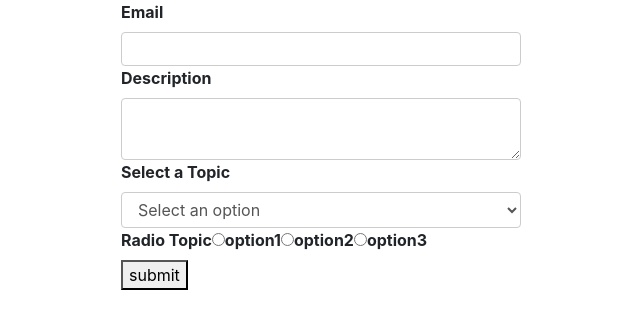
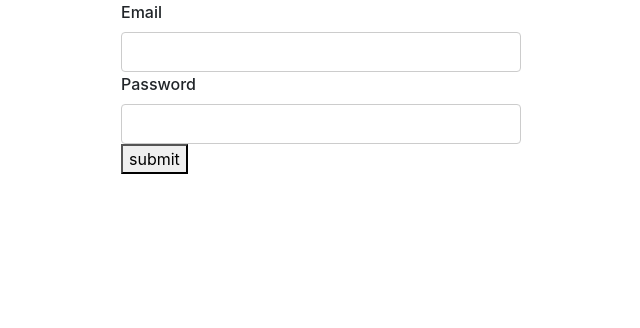
Before and after one commit to Hardi-Shah/React-Application, a React (Create React App) app: page / in a window 1280 px wide. Shown: the top 328 px of the page, without its empty margins (319-959 px from the left). Built offline with nearby package versions, Linux system fonts and the light colour scheme.

Commit message:
Initial Commit

```diff
--- a/package.json
+++ b/package.json
@@ -3,6 +3,9 @@
   "version": "0.1.0",
   "private": true,
   "dependencies": {
+    "@chakra-ui/react": "^1.1.0",
+    "@emotion/react": "^11.1.4",
+    "@emotion/styled": "^11.0.0",
     "@testing-library/jest-dom": "^5.11.6",
     "@testing-library/react": "^11.2.2",
     "@testing-library/user-event": "^12.6.0",
@@ -11,8 +14,10 @@
     "concurrently": "^5.3.0",
     "font-awesome": "^4.7.0",
     "formik": "^2.2.6",
+    "framer-motion": "^3.1.1",
     "json-server": "^0.16.3",
     "react": "^17.0.1",
+    "react-datepicker": "^3.3.0",
     "react-dom": "^17.0.1",
     "react-router-dom": "^5.2.0",
     "react-scripts": "4.0.1",
--- a/src/App.css
+++ b/src/App.css
@@ -38,6 +38,7 @@ label {
 
 input[type='text'],
 input[type='email'],
+input[type='password'],
 textarea,
 select {
   display: block;
--- a/src/App.js
+++ b/src/App.js
@@ -13,11 +13,12 @@ import AddTodo from './components/crudapp/todos/AddTodo';
 import EditTodo from './components/crudapp/todos/EditTodo';
 import Todo from './components/crudapp/todos/Todo';
 import NotFound from './components/crudapp/pages/NotFound';
-
+import {theme,ThemeProvider} from '@chakra-ui/react'
 
 function App() {
   return (
     // <Router>
+    <ThemeProvider theme={theme}>
     <div className="App">
       {/* <Demo /> */}
       <Formik/>
@@ -30,6 +31,7 @@ function App() {
           <Route exact path="/NotFound" component={NotFound} />
         </Switch> */}
     </div>
+    </ThemeProvider>
     //</Router>
   );
 }
--- a/src/components/Formik.js
+++ b/src/components/Formik.js
@@ -2,12 +2,18 @@ import React from 'react'
 
 import YoutubeForm from '../components/formikdemo/YoutubeForm';
 import FormikContainer from '../components/formikdemo/FormikContainer';
+import LoginForm from './formikdemo/LoginForm';
+import RegistrationForm from './formikdemo/RegistrationForm';
+import EnrollmentForm from './formikdemo/EnrollmentForm';
 
 function Formik() {
     return (
         <div className="Formik">
             {/* <YoutubeForm /> */}
-            <FormikContainer/>
+             {/* <FormikContainer/>  */}
+             <LoginForm/>
+            {/* <RegistrationForm/> */}
+            {/* <EnrollmentForm/> */}
         </div>
     )
 }
--- /dev/null
+++ b/src/components/formikdemo/ChakraInput.js
@@ -0,0 +1,25 @@
+import React from 'react'
+import { Field } from 'formik'
+import {
+  Input,
+  FormControl,
+  FormLabel,
+  FormErrorMessage
+} from '@chakra-ui/react'
+
+function ChakraInput (props) {
+  const { label, name, ...rest } = props
+  return (
+    <Field name={name}>
+      {({ field, form }) => (
+        <FormControl isInvalid={form.errors[name] && form.touched[name]}>
+          <FormLabel htmlFor={name}>{label}</FormLabel>
+          <Input id={name} {...rest} {...field} />
+          <FormErrorMessage>{form.errors[name]}</FormErrorMessage>
+        </FormControl>
+      )}
+    </Field>
+  )
+}
+
+export default ChakraInput
--- /dev/null
+++ b/src/components/formikdemo/CheckboxGroup.js
@@ -0,0 +1,34 @@
+import React from 'react'
+import { Field, ErrorMessage } from 'formik'
+import TextError from './TextError'
+
+function CheckboxGroup (props) {
+  const { label, name, options, ...rest } = props
+  return (
+    <div >
+      <label>{label}</label>
+      <Field name={name}>
+        {({ field }) => {
+          return options.map(option => {
+            return (
+              <React.Fragment key={option.key}>
+                <input
+                  type='checkbox'
+                  id={option.value}
+                  {...field}
+                  {...rest}
+                  value={option.value}
+                  checked={field.value.includes(option.value)}
+                />
+                <label htmlFor={option.value}>{option.key}</label>
+              </React.Fragment>
+            )
+          })
+        }}
+      </Field>
+      <ErrorMessage component={TextError} name={name} />
+    </div>
+  )
+}
+
+export default CheckboxGroup
--- /dev/null
+++ b/src/components/formikdemo/DatePicker.js
@@ -0,0 +1,31 @@
+import React from 'react'
+import DateView from 'react-datepicker'
+import { Field, ErrorMessage } from 'formik'
+import TextError from './TextError'
+import 'react-datepicker/dist/react-datepicker.css'
+
+function DatePicker(props) {
+    const { label, name, ...rest } = props
+    return (
+        <div >
+            <label htmlFor={name}>{label}</label>
+            <Field name={name}>
+                {({ form, field }) => {
+                    const { setFieldValue } = form
+                    const { value } = field
+                    return (
+                        <DateView
+                            id={name}
+                            {...field}
+                            {...rest}
+                            selected={value}
+                            onChange={val => setFieldValue(name, val)}
+                        />
+                    )
+                }}
+            </Field>
+            <ErrorMessage  name={name} component={TextError} />
+        </div>
+    )
+}
+export default DatePicker
--- /dev/null
+++ b/src/components/formikdemo/EnrollmentForm.js
@@ -0,0 +1,79 @@
+import React from 'react'
+import { Formik, Form } from 'formik'
+import * as Yup from 'yup'
+import FormikControl from './FormikControl'
+
+function EnrollmentForm() {
+    const dropdownOptions = [
+        {
+            key: 'Select an option', value: ''
+        },
+        {
+            key: 'Angular', value: 'angular'
+        },
+        {
+            key: 'React', value: 'react'
+        },
+        {
+            key: 'Vue', value: 'vue'
+        }
+    ]
+    const checkboxOptions = [
+        {
+            key: 'HTML', value: 'html'
+        },
+        {
+            key: 'CSS', value: 'css'
+        },
+        {
+            key: 'Javascript', value: 'javascript'
+        }
+    ]
+    const initialValues = {
+        email: '',
+        bio: '',
+        course: '',
+        skills: [],
+        courseDate: null
+
+    }
+    const onSubmit = values => {
+        console.log('Form data', values)
+        console.log('Saved data', JSON.parse(JSON.stringify(values)))
+    }
+
+    const validationSchema = Yup.object({
+        email: Yup.string().email('Invalid email format').required('Reuired'),
+        bio: Yup.string().required('Reuired'),
+        course: Yup.string().required('Reuired'),
+        courseDate: Yup.date().required('Required').nullable()
+    })
+    return (
+        <Formik initialValues={initialValues}
+            onSubmit={onSubmit}
+            validationSchema={validationSchema}>
+            {
+                formik => (
+                    <Form>
+                        <FormikControl control='input' label='Email' name='email' type='email' />
+                        <FormikControl control='textarea' label='Bio' name='bio' />
+                        <FormikControl control='select' label='Course' name='course' options={dropdownOptions} />
+                        <FormikControl
+                            control='checkbox'
+                            label='Your Skillset'
+                            name='skills'
+                            options={checkboxOptions}
+                        />
+                        <FormikControl
+                            control='date'
+                            label='Course Date'
+                            name='courseDate'
+                        />
+                        <button type='submit' disabled={!formik.isValid}>submit</button>
+                    </Form>
+                )
+            }
+        </Formik>
+    )
+}
+export default EnrollmentForm
--- a/src/components/formikdemo/FormikContainer.js
+++ b/src/components/formikdemo/FormikContainer.js
@@ -29,21 +29,31 @@ function FormikContainer() {
             key: 'option3', value: 'roption3'
         }
     ]
+    const checkboxOptions = [
+        { key: 'Option 1', value: 'cOption1' },
+        { key: 'Option 2', value: 'cOption2' },
+        { key: 'Option 3', value: 'cOption3' }
+    ]
     const initialValues = {
         email: '',
         description: '',
         selectOption: '',
-        radioOption:''
+        radioOption: '',
+        checkboxOption: [],
+        birtdate: null
     }
     const onSubmit = values => {
         console.log('Form data', values)
+        console.log('Saved data', JSON.parse(JSON.stringify(values)))
     }
 
     const validationSchema = Yup.object({
         email: Yup.string().required('Reuired'),
         description: Yup.string().required('Reuired'),
         selectOption: Yup.string().required('Reuired'),
-        radioOption: Yup.string().required('Reuired')
+        radioOption: Yup.string().required('Reuired'),
+        checkboxOption: Yup.array().required('Required'),
+        birtdate: Yup.date().required('Required').nullable()
     })
     return (
         <Formik initialValues={initialValues}
@@ -56,6 +66,17 @@ function FormikContainer() {
                         <FormikControl control='textarea' label='Description' name='description' />
                         <FormikControl control='select' label='Select a Topic' name='selectOption' options={dropdownOptions} />
                         <FormikControl control='radio' label='Radio Topic' name='radioOption' options={radioOptions} />
+                        <FormikControl
+                            control='checkbox'
+                            label='Checkbox topics'
+                            name='checkboxOption'
+                            options={checkboxOptions}
+                        />
+                        <FormikControl
+                            control='date'
+                            label='Pick a date'
+                            name='birthDate'
+                        />
                         <button type='submit'>submit</button>
                     </Form>
                 )
--- a/src/components/formikdemo/FormikControl.js
+++ b/src/components/formikdemo/FormikControl.js
@@ -3,6 +3,10 @@ import Input from './Input'
 import TextArea from './TextArea'
 import Select from './Select'
 import RadioButton from './RadioButton'
+import CheckboxGroup from './CheckboxGroup'
+import DatePicker from './DatePicker'
+import ChakraInput from './ChakraInput'
+
 function FormikControl(props) {
     const { control, ...rest } = props
     switch (control) {
@@ -10,8 +14,9 @@ function FormikControl(props) {
         case 'textarea':return <TextArea {...rest}/>
         case 'select':return <Select {...rest}/>
         case 'radio':return <RadioButton {...rest}/>
-        case 'checkbox':
-        case 'date':
+        case 'checkbox':return <CheckboxGroup {...rest}/>
+        case 'date':return <DatePicker {...rest}/>
+        case 'chakrainput':return <ChakraInput {...rest}/>
         default: return null
     }
 }
--- /dev/null
+++ b/src/components/formikdemo/LoginForm.js
@@ -0,0 +1,37 @@
+import React from 'react'
+import { Formik, Form } from 'formik'
+import * as Yup from 'yup'
+import FormikControl from './FormikControl'
+
+function LoginForm() {
+
+    const initialValues = {
+        email: '',
+        password: ''
+    }
+    const onSubmit = values => {
+        console.log('Form data', values)
+    }
+
+    const validationSchema = Yup.object({
+        email: Yup.string().email('invalid email format').required('Reuired'),
+        password: Yup.string().required('Reuired')
+    })
+    return (
+        <Formik initialValues={initialValues}
+            onSubmit={onSubmit}
+            validationSchema={validationSchema}>
+            {
+                formik => (
+                    <Form>
+                          {/* <FormikControl control='input' label='Email' name='email' type='email' /> */}
+                        <FormikControl control='chakrainput' label='Email' name='email' type='email' />
+                        <FormikControl control='chakrainput' label='Password' type='password' name='password' />
+                        <button type='submit' disabled={!formik.isValid}>submit</button>
+                    </Form>
+                )
+            }
+        </Formik>
+    )
+}
+export default LoginForm
--- /dev/null
+++ b/src/components/formikdemo/RegistrationForm.js
@@ -0,0 +1,56 @@
+import React from 'react'
+import { Formik, Form } from 'formik'
+import * as Yup from 'yup'
+import FormikControl from './FormikControl'
+
+function RegistrationForm() {
+    const options = [
+        {
+            key: 'Email', value: 'emailmoc'
+        },
+        {
+            key: 'Telephone', value: 'telephonemoc'
+        }
+    ]
+    const initialValues = {
+        email: '',
+        password: '',
+        confirmPassword: '',
+        modeOfContact: '',
+        phone: ''
+    }
+    const onSubmit = values => {
+        console.log('Form data', values)
+    }
+
+    const validationSchema = Yup.object({
+        email: Yup.string().email('invalid email format').required('Reuired'),
+        password: Yup.string().required('Reuired'),
+        confirmPassword: Yup.string().oneOf([Yup.ref('password'), ''], 'password must match').required('Reuired'),
+        modeOfContact: Yup.string().required('Reuired'),
+        phone: Yup.string().when('modeOfContact',
+            {
+                is: 'telephonemoc',
+                then: Yup.string().required('Required')
+            })
+    })
+    return (
+        <Formik initialValues={initialValues}
+            onSubmit={onSubmit}
+            validationSchema={validationSchema}>
+            {
+                formik => (
+                    <Form>
+                        <FormikControl control='input' label='Email' name='email' type='email' />
+                        <FormikControl control='input' label='Password' type='password' name='password' />
+                        <FormikControl control='input' label=' Confirm Password' type='password' name='confirmPassword' />
+                        <FormikControl control='radio' label='Mode Of Contact'  name='modeOfContact' options={options} />
+                        <FormikControl control='input' label='Phone Number' type='text' name='phone' />
+                        <button type='submit' disabled={!formik.isValid}>submit</button>
+                    </Form>
+                )
+            }
+        </Formik>
+    )
+}
+export default RegistrationForm
```
Also changed, not shown: 2 other files (tests, documents, lock files or other folders).
